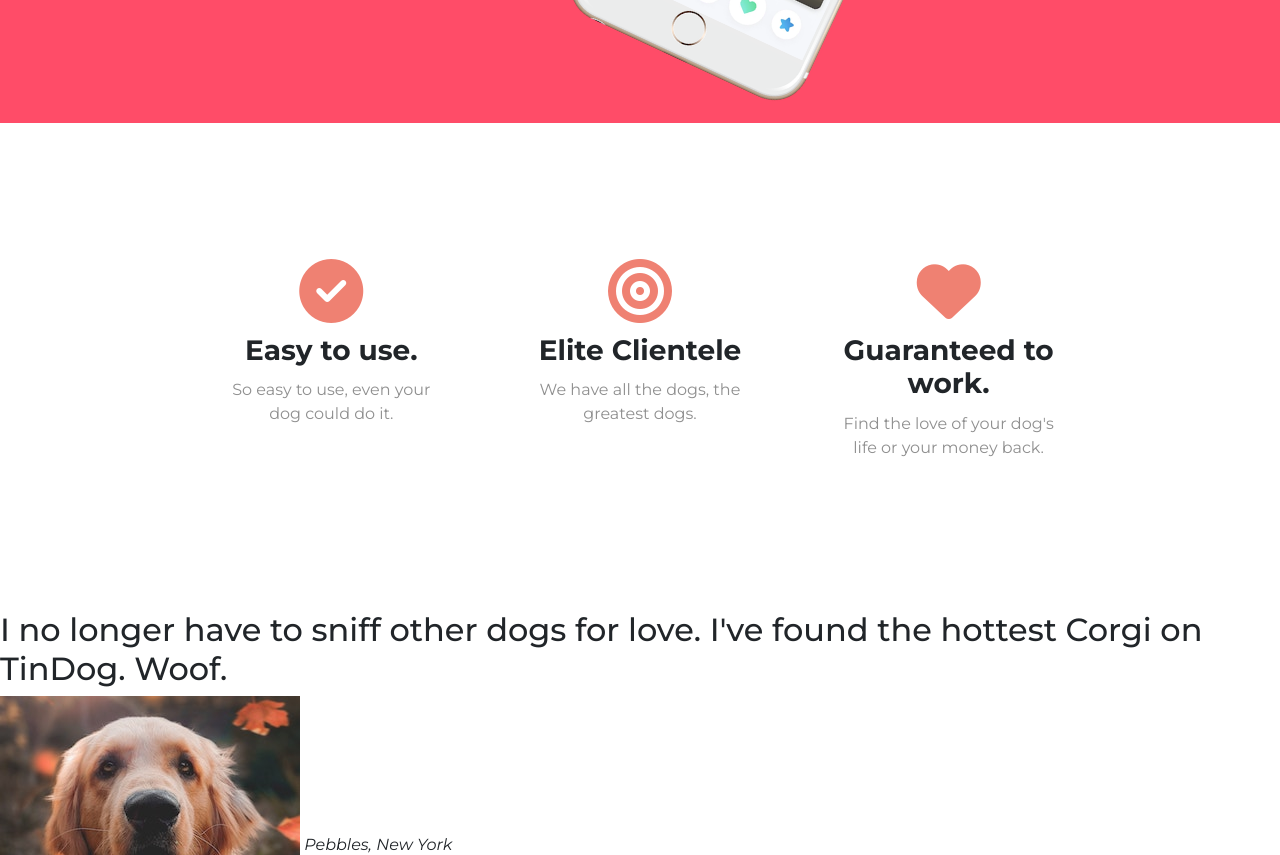
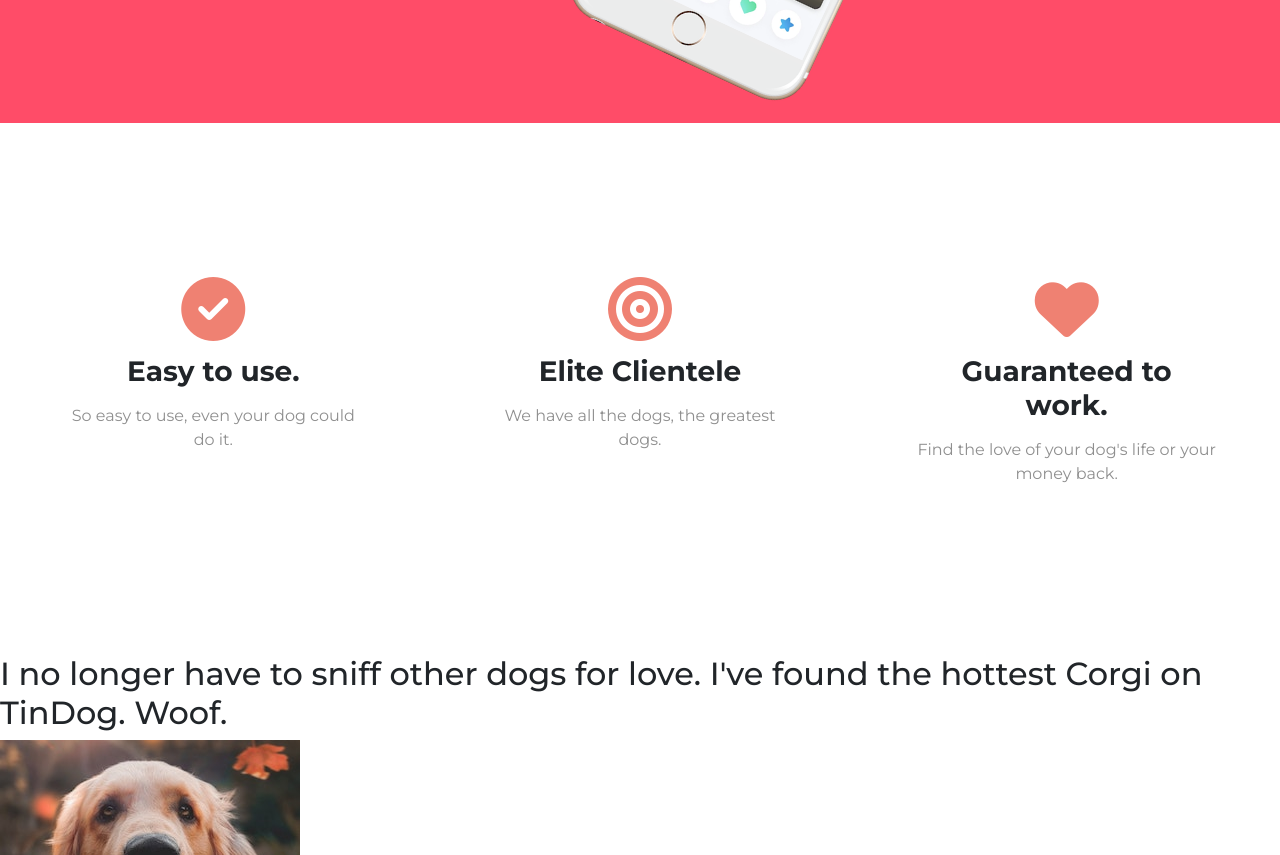
Before and after one commit to vladodinho/TinDog, a plain HTML site: page index.html in a window 1280 px wide. Shown: the part 620-1475 px from the top of the page. Drawn offline with nearby package versions, Linux system fonts and the light colour scheme.

Commit message:
Styled title and features sections

```diff
--- a/css/styles.css
+++ b/css/styles.css
@@ -1,3 +1,7 @@
+*, *::before, *::after {
+  box-sizing: border-box;
+}
+
 body {
   font-family: 'Montserrat', sans-serif;
 }
@@ -49,7 +53,9 @@ body {
 /* FEATURES */
 
 #features {
-  padding: 7% 15%;
+  padding-top: 7%;
+  padding-bottom: 7%;
+  margin: 0 auto;
 }
 
 .feature {
```
